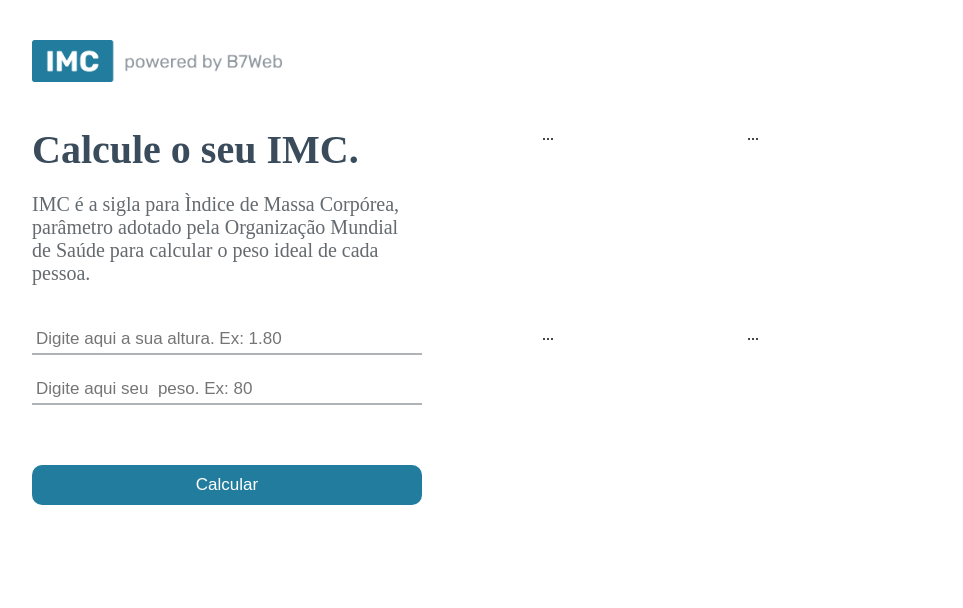
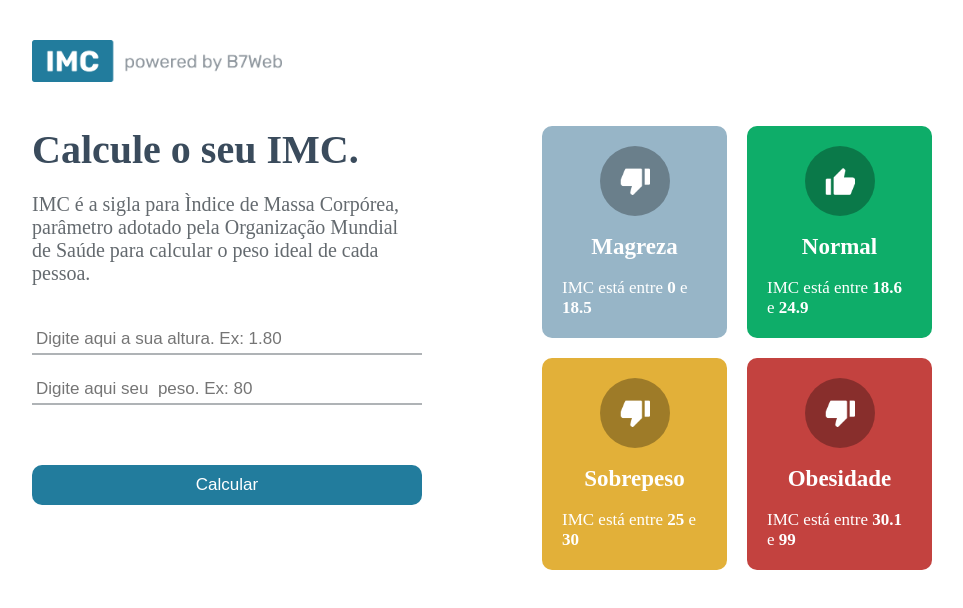
Before and after one commit to AndrePacolla/imc-vite, a React (Vite) app: page / in a window 1280 px wide. Shown: the top 608 px of the page, without its empty margins (158-1121 px from the left). Built offline with nearby package versions, Linux system fonts and the light colour scheme.

Commit message:
finalizado lado direito da tela

```diff
--- a/src/App.module.css
+++ b/src/App.module.css
@@ -81,9 +81,3 @@
   grid-template-columns: repeat(2, 1fr);
   gap: 20px;
 }
-
-.container .rightSide .grid .gridItem{
-  border: 2px solid;
-  text-align: center;
-  padding: 15px;
-}
--- a/src/components/GridItem/GridItem.module.css
+++ b/src/components/GridItem/GridItem.module.css
@@ -0,0 +1,31 @@
+.main{
+    flex:1;
+    color: #FFF;
+    border-radius: 10px;
+    display: flex;
+    justify-content: center;
+    align-items: center;
+    flex-direction: column;
+    padding: 20px
+}
+
+.gridIcon{
+    width: 70px;
+    height: 70px;
+    border-radius: 50%;
+    background-color: rgba(0,0,0, .3);
+    display: flex;
+    justify-content: center;
+    align-items: center;
+}
+
+.gridTitle{
+    font-size: 23px;
+    font-weight: bold;
+    padding: 18px 3px
+}
+
+.gridInfo{
+       font-size: 17px;
+
+}
--- a/src/components/GridItem/GridItem.tsx
+++ b/src/components/GridItem/GridItem.tsx
@@ -1,12 +1,30 @@
 import { Level } from "../../helpers/imc";
+import styles from "./GridItem.module.css";
+import upImage from "../../assets/up.png";
+import downImage from "../../assets/down.png";
 
-type Props = {
-    item: Level;
-};
+type Props ={
+    item: Level
+}
 
 
 export const GridItem = ({item}: Props) => {
     return(
-        <div>...</div>
+        <div className={styles.main} style={{backgroundColor: item.color}}>
+
+           <div className={styles.gridIcon}>
+            <img src={item.icon === "up" ? upImage : downImage} alt="" width={30}/>
+           </div>
+            <div className={styles.gridTitle}>{item.title}</div>
+            <div className={styles.gridInfo}>
+                <>
+
+                 IMC está entre <strong>{item.imc[0]}</strong> e <strong>{item.imc[1]}</strong>
+                </>
+
+
+            </div>
+
+        </div>
     )
 }
--- a/src/helpers/imc.ts
+++ b/src/helpers/imc.ts
@@ -7,7 +7,7 @@
 }
 
 export const levels: Level[] = [
-    { title: "Magreza", color: "#96A3AB", icon: "down", imc: [0 , 18.5] },
+    { title: "Magreza", color: "#97b5c7ff", icon: "down", imc: [0 , 18.5] },
     { title: "Normal", color: "#0EAD69", icon: "up", imc: [18.6 , 24.9] },
     { title: "Sobrepeso", color: "#E2B039", icon: "down", imc: [25 , 30] },
     { title: "Obesidade", color: "#C3423F", icon: "down", imc: [30.1 , 99] }
```
